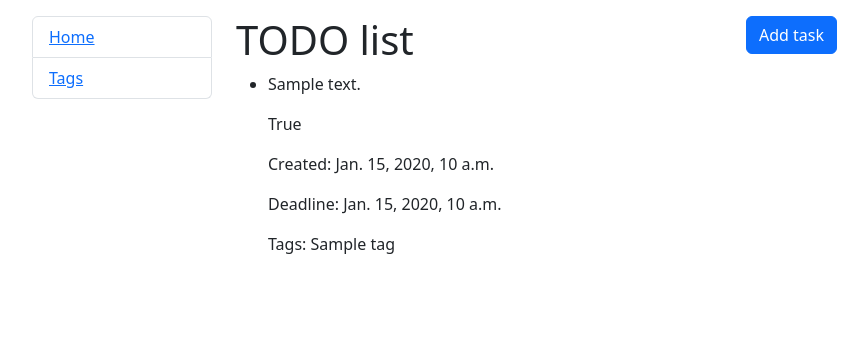
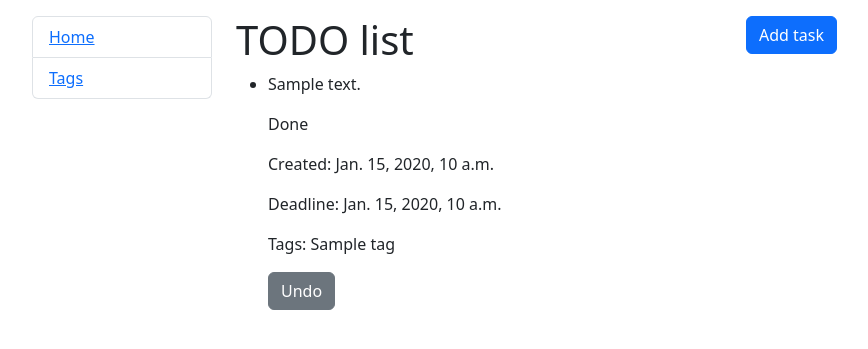
Before and after one commit to Altahoma/todo-list, a Django app: page / in a window 1280 px wide. Shown: the top 349 px of the page, without its empty margins (8-876 px from the left). Run offline with Django 4.2, Linux system fonts and the light colour scheme; tables that the repository leaves empty hold one stand-in row (values such as "Sample post").

Commit message:
Implemented task toggle as done or not done

```diff
--- a/templates/todolist/task_list.html
+++ b/templates/todolist/task_list.html
@@ -21,7 +21,13 @@
       {% for task in task_list %}
         <li>
           <p>{{ task.content }}</p>
-          <p>{{ task.is_done }}</p>
+          <p>
+            {% if task.is_done %}
+              Done
+            {% else %}
+              Not done
+            {% endif %}
+          </p>
           <p>Created: {{ task.created }}</p>
           <p>Deadline: {{ task.deadline }}</p>
           <p>Tags:
@@ -29,6 +35,15 @@
               {{ tag.name }}
             {% endfor %}
           </p>
+          {% if task.is_done %}
+            <a href="{% url 'todolist:toggle-task' pk=task.id %}" class="btn btn-secondary link-to-page">
+              Undo
+            </a>
+          {% else %}
+            <a href="{% url 'todolist:toggle-task' pk=task.id %}" class="btn btn-success link-to-page">
+              Complete
+            </a>
+          {% endif %}
         </li>
       {% endfor %}
     </ul>
--- a/todolist/urls.py
+++ b/todolist/urls.py
@@ -1,11 +1,11 @@
 from django.urls import path
 
-from .views import TaskList, TaskCreateView, TagList
-
+from .views import TaskList, TaskCreateView, TagList, toggle_task_completion
 
 urlpatterns = [
     path("", TaskList.as_view(), name="task-list"),
     path("task/create/", TaskCreateView.as_view(), name="task-create"),
+    path("task/<int:pk>/toggle/", toggle_task_completion, name="toggle-task"),
     path("tags/", TagList.as_view(), name="tag-list"),
 ]
 
--- a/todolist/views.py
+++ b/todolist/views.py
@@ -1,6 +1,10 @@
 from django.views import generic
+from django.urls import reverse_lazy
+from django.shortcuts import get_object_or_404
+from django.http import HttpResponseRedirect
 
 from .models import Task, Tag
+from .forms import TaskForm
 
 
 class TaskList(generic.ListView):
@@ -9,8 +13,17 @@ class TaskList(generic.ListView):
 
 class TaskCreateView(generic.CreateView):
     model = Task
-    fields = "__all__"
+    form_class = TaskForm
+    template_name = "todolist/task_form.html"
+    success_url = reverse_lazy('todolist:task-list')
 
 
 class TagList(generic.ListView):
     model = Tag
+
+
+def toggle_task_completion(request, pk):
+    task = get_object_or_404(Task, id=pk)
+    task.is_done = not task.is_done
+    task.save()
+    return HttpResponseRedirect(reverse_lazy("todolist:task-list"))
```
Also changed, not shown: todolist/forms.py (added, +13 -0 lines).
